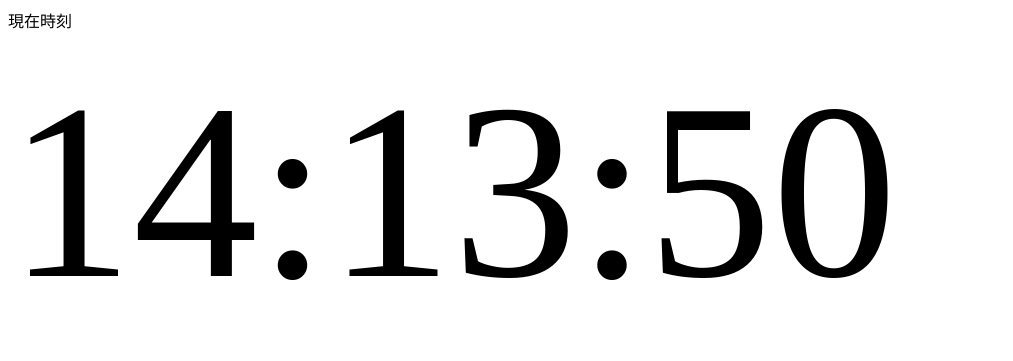
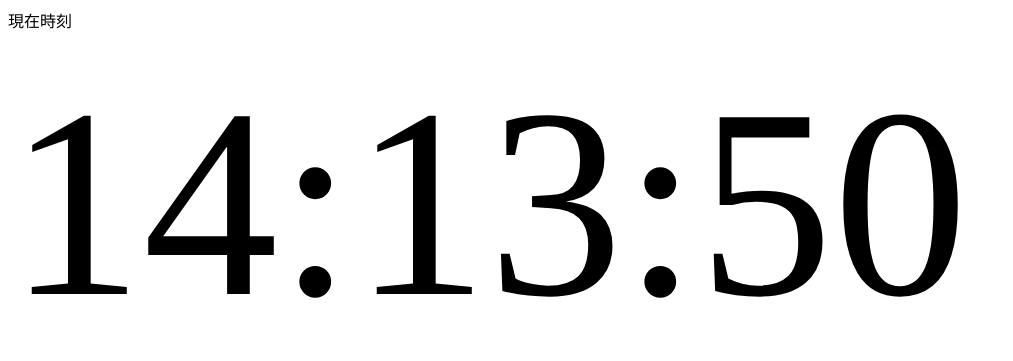
Before and after one commit to fryingDog/clock, a plain HTML site: page index.html in a window 1280 px wide. Shown: the whole page, without its empty margins (0-1013 px from the left). Drawn offline with Linux system fonts and the light colour scheme.

Commit message:
Update index.html

```diff
--- a/index.html
+++ b/index.html
@@ -7,7 +7,7 @@
 </head>
 <body>
     <text id="gen">現在時刻</text>
-<p><div id="clock" style="font-size: 250px;"></div><font size="6"></font></div></p>
+<p><div id="clock" style="font-size: 270px;"></div><font size="6"></font></div></p>
 
   <script>
     // 時計の表示を更新する関数
```
